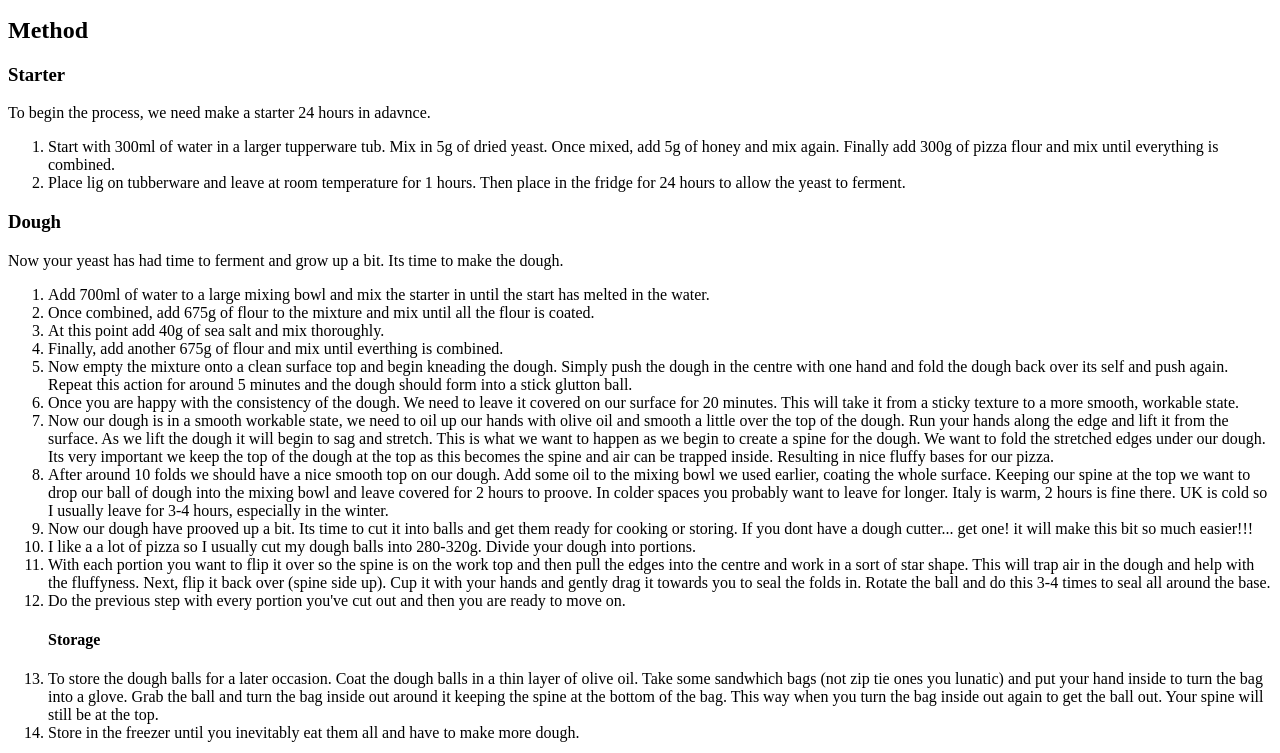
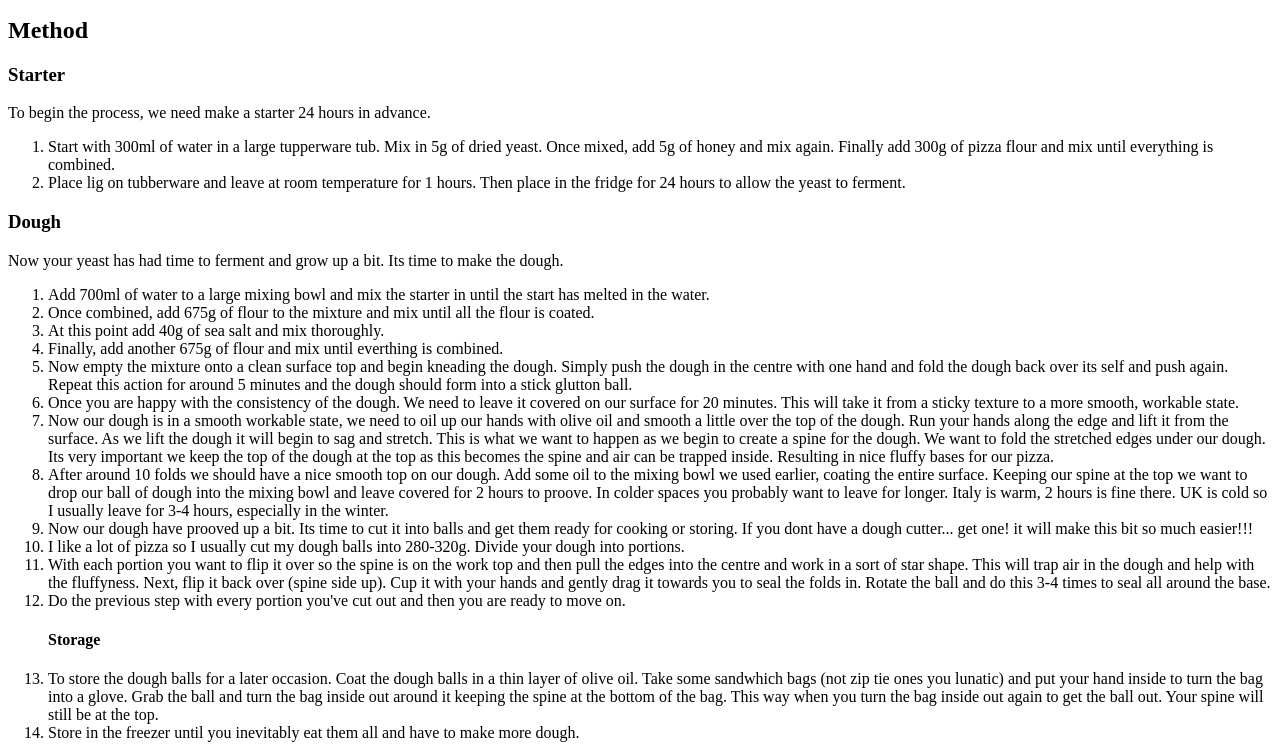
Before and after one commit to tweakle-games/odin-recipes, a plain HTML site: page recipes/pizzadough.html in a window 1280 px wide. Shown: the part 428-1181 px from the top of the page. Drawn offline with Linux system fonts and the light colour scheme.

Commit message:
fixing spelling and grammar

```diff
--- a/recipes/pizzadough.html
+++ b/recipes/pizzadough.html
@@ -30,12 +30,12 @@
     <h2>Method</h2>
         <h3>Starter</h3>
         <p>
-            To begin the process, we need make a starter 24 hours in adavnce.
+            To begin the process, we need make a starter 24 hours in advance.
         </p>
         <!--Include why we need to do this in paragraph above-->
             <ol>
                 <li>
-                    Start with 300ml of water in a larger tupperware tub. Mix in 5g of
+                    Start with 300ml of water in a large tupperware tub. Mix in 5g of
                     dried yeast. Once mixed, add 5g of honey and mix again. Finally add
                     300g of pizza flour and mix until everything is combined.
                 </li>
@@ -87,7 +87,7 @@
                 </li>
                 <li>
                     After around 10 folds we should have a nice smooth top on our dough. Add some oil to
-                    the mixing bowl we used earlier, coating the whole surface. Keeping our spine at the
+                    the mixing bowl we used earlier, coating the entire surface. Keeping our spine at the
                     top we want to drop our ball of dough into the mixing bowl and leave covered
                     for 2 hours to proove. In colder spaces you probably want to leave for longer. Italy
                     is warm, 2 hours is fine there. UK is cold so I usually leave for 3-4 hours, especially
@@ -99,7 +99,7 @@
                     bit so much easier!!!
                 </li>
                 <li>
-                    I like a a lot of pizza so I usually cut my dough balls into 280-320g. Divide your dough
+                    I like a lot of pizza so I usually cut my dough balls into 280-320g. Divide your dough
                     into portions.
                 </li>
                 <li>
```
